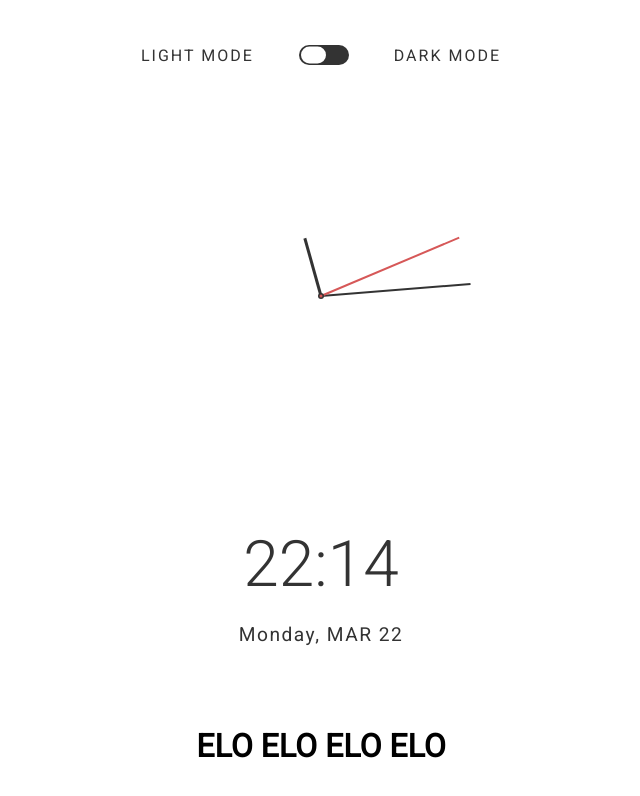
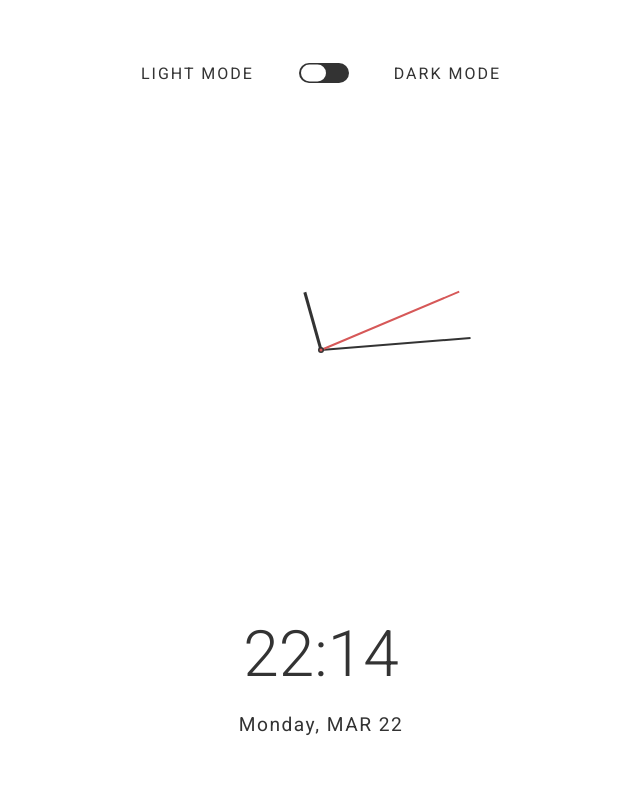
Before and after one commit to konczito33/THEME-CLOCK, a plain HTML site: page index.html in a window 1280 px wide. Shown: the whole page, without its empty margins (319-959 px from the left). Drawn offline with Linux system fonts and the light colour scheme.

Commit message:
end test

```diff
--- a/index.html
+++ b/index.html
@@ -26,7 +26,6 @@
         <div class="hourDate"></div>
         <div class="dayDate"></div>
     </div>
-    <h1> ELO ELO ELO ELO</h1>
     <script src="script.js"></script>
 </body>
 
```
